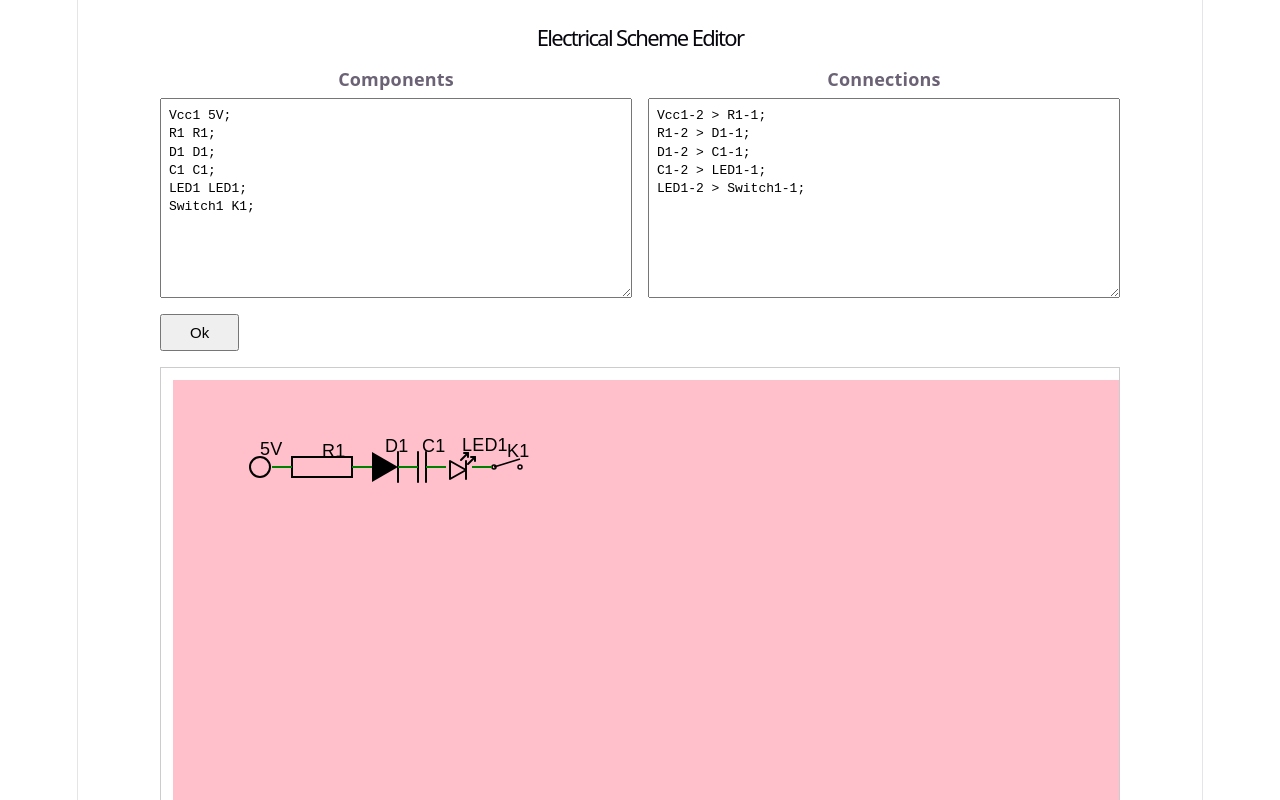
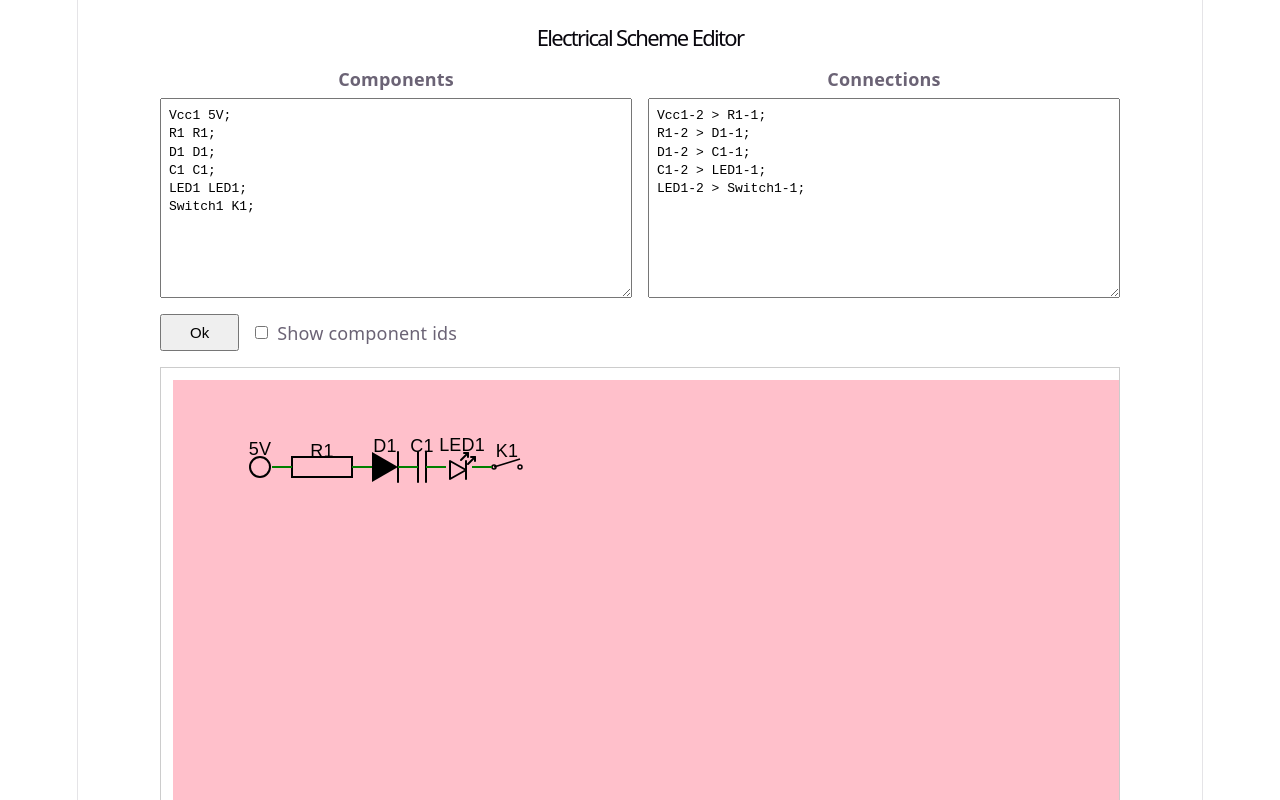
Before and after one commit to universalius/CodeElectricSchema, a React (Vite) app: page / in a window 1280 px wide. Shown: the top 800 px of the page. Built offline with nearby package versions, Linux system fonts and the light colour scheme.

Commit message:
fixed issue with text alligment, added hide labels checkbox for better user experiense

```diff
--- a/src/App.css
+++ b/src/App.css
@@ -220,10 +220,24 @@
 }
 
 .editor button {
-  align-self: flex-start;
   padding: 8px 28px;
   font-size: 15px;
   cursor: pointer;
+}
+
+.editor-actions {
+  display: flex;
+  align-items: center;
+  gap: 12px;
+  align-self: flex-start;
+}
+
+.editor-checkbox {
+  display: flex;
+  align-items: center;
+  gap: 6px;
+  cursor: pointer;
+  font-weight: 500;
 }
 
 .editor-error {
--- a/src/App.tsx
+++ b/src/App.tsx
@@ -26,9 +26,17 @@ const INITIAL_CONNECTIONS = [
   "LED1-2 > Switch1-1;",
 ].join("\n");
 
-function buildSvgMarkup(componentsText: string, connectionsText: string): string {
-  const { components, connections } = parseCode(componentsText, connectionsText);
-  return buildSchemeSvg(components, connections).outerHTML;
+function buildSvgMarkup(
+  componentsText: string,
+  connectionsText: string,
+  showCompIdInsteadLabel: boolean,
+): string {
+  const { components, connections } = parseCode(
+    componentsText,
+    connectionsText,
+  );
+  return buildSchemeSvg(components, connections, { showCompIdInsteadLabel })
+    .outerHTML;
 }
 
 function App() {
@@ -40,10 +48,18 @@ function App() {
   );
   const [svgMarkup, setSvgMarkup] = useState<string>("");
   const [error, setError] = useState<string | null>(null);
+  const [showCompIdInsteadLabel, setshowCompIdInsteadLabel] =
+    useState<boolean>(false);
 
-  const renderScheme = (components: string, connections: string) => {
+  const renderScheme = (
+    components: string,
+    connections: string,
+    showCompIdInsteadLabel: boolean,
+  ) => {
     try {
-      setSvgMarkup(buildSvgMarkup(components, connections));
+      setSvgMarkup(
+        buildSvgMarkup(components, connections, showCompIdInsteadLabel),
+      );
       setError(null);
     } catch (e) {
       setSvgMarkup("");
@@ -53,14 +69,19 @@ function App() {
 
   // Render once on mount (from localStorage if present, otherwise the example).
   useEffect(() => {
-    renderScheme(componentsText, connectionsText);
+    renderScheme(componentsText, connectionsText, showCompIdInsteadLabel);
     // eslint-disable-next-line react-hooks/exhaustive-deps
   }, []);
 
   const handleOk = () => {
     saveStored(COMPONENTS_STORAGE_KEY, componentsText);
     saveStored(CONNECTIONS_STORAGE_KEY, connectionsText);
-    renderScheme(componentsText, connectionsText);
+    renderScheme(componentsText, connectionsText, showCompIdInsteadLabel);
+  };
+
+  const handleshowCompIdInsteadLabelChange = (checked: boolean) => {
+    setshowCompIdInsteadLabel(checked);
+    renderScheme(componentsText, connectionsText, checked);
   };
 
   return (
@@ -89,16 +110,26 @@ function App() {
         </label>
       </div>
 
-      <button type="button" onClick={handleOk}>
-        Ok
-      </button>
+      <div className="editor-actions">
+        <button type="button" onClick={handleOk}>
+          Ok
+        </button>
+
+        <label className="editor-checkbox">
+          <input
+            type="checkbox"
+            checked={showCompIdInsteadLabel}
+            onChange={(e) =>
+              handleshowCompIdInsteadLabelChange(e.target.checked)
+            }
+          />
+          Show component ids
+        </label>
+      </div>
 
       {error && <p className="editor-error">{error}</p>}
 
-      <div
-        className="scheme"
-        dangerouslySetInnerHTML={{ __html: svgMarkup }}
-      />
+      <div className="scheme" dangerouslySetInnerHTML={{ __html: svgMarkup }} />
     </div>
   );
 }
--- a/src/helpers/buildScheme.ts
+++ b/src/helpers/buildScheme.ts
@@ -10,9 +10,11 @@ import { createSvgContainer } from "./svgContainerFactory";
 export const buildScheme = ({
   components,
   connections,
+  showCompIdInsteadLabel = false,
 }: {
   components: ElecComponentDefinition[];
   connections: Connection[];
+  showCompIdInsteadLabel?: boolean;
 }): {
   svgComponents: Array<BaseSvgComponent>;
   linesCoords: Array<Point[]>;
@@ -45,10 +47,10 @@ export const buildScheme = ({
 
     const fromComponent =
       svgComponents.find((c) => c.component.id === from.componentId) ||
-      createSvgContainer(fromCompDefinition);
+      createSvgContainer(fromCompDefinition, showCompIdInsteadLabel);
     const toComponent =
       svgComponents.find((c) => c.component.id === to.componentId) ||
-      createSvgContainer(toCompDefinition);
+      createSvgContainer(toCompDefinition, showCompIdInsteadLabel);
 
     // if (index === 0) {
     //   svgComponents.push(fromComponent);
@@ -96,10 +98,12 @@ export const buildScheme = ({
 export const buildSchemeSvg = (
   components: ElecComponentDefinition[],
   connections: Connection[],
+  options: { showCompIdInsteadLabel?: boolean } = {},
 ): SVGSVGElement => {
   const { svgComponents, linesCoords } = buildScheme({
     components,
     connections,
+    showCompIdInsteadLabel: options.showCompIdInsteadLabel,
   });
   const svgElement = document.createElementNS(SVG_NS, "svg");
   svgElement.setAttribute("width", "1000");
--- a/src/helpers/svgContainerFactory.ts
+++ b/src/helpers/svgContainerFactory.ts
@@ -13,25 +13,37 @@ import { TerminalSvgContainer } from "../types/TerminalSvgContainer";
 
 export const createSvgContainer = (
   component: ElecComponentDefinition,
+  showCompIdInsteadLabel = false,
 ): BaseSvgComponent => {
+  let container: BaseSvgComponent;
+
   switch (component.type) {
     case ComponentType.Vcc:
-      return new TerminalSvgContainer(component);
     case ComponentType.Gnd:
-      return new TerminalSvgContainer(component);
+      container = new TerminalSvgContainer(component);
+      break;
     case ComponentType.D:
-      return new DiodeSvgContainer(component);
+      container = new DiodeSvgContainer(component);
+      break;
     case ComponentType.R:
-      return new ResistorSvgContainer(component);
+      container = new ResistorSvgContainer(component);
+      break;
     case ComponentType.C:
-      return new CapacitorSvgContainer(component);
+      container = new CapacitorSvgContainer(component);
+      break;
     case ComponentType.LED:
-      return new LedSvgContainer(component);
+      container = new LedSvgContainer(component);
+      break;
     case ComponentType.Switch:
-      return new SwitchSvgContainer(component);
+      container = new SwitchSvgContainer(component);
+      break;
     case ComponentType.Dot:
-      return new DotSvgContainer(component);
+      container = new DotSvgContainer(component);
+      break;
     default:
       throw new Error(`Unsupported component type: ${component.type}`);
   }
+
+  container.showCompIdInsteadLabel = showCompIdInsteadLabel;
+  return container;
 };
--- a/src/types/BaseSvgContainer.ts
+++ b/src/types/BaseSvgContainer.ts
@@ -4,7 +4,11 @@ import {
   getTranslate,
   getLabelCoords,
 } from "../helpers/componentPositionHelpers";
-import type { ElecComponentDefinition, Point } from "./ElecComponentDefinition";
+import {
+  LabelPosition,
+  type ElecComponentDefinition,
+  type Point,
+} from "./ElecComponentDefinition";
 
 export const SVG_NS = "http://www.w3.org/2000/svg" as const;
 
@@ -15,6 +19,7 @@ export class BaseSvgComponent {
   rotationAngle: number;
   component: ElecComponentDefinition;
   currentPosition: Point;
+  showCompIdInsteadLabel = false;
   private _baseSvg: SVGGElement | null = null;
 
   constructor(svgString: string, component: ElecComponentDefinition) {
@@ -56,15 +61,23 @@ export class BaseSvgComponent {
 
     const group = document.createElementNS(SVG_NS, "g");
 
-    const label = this.component?.label;
+    const label = this.component.label;
     if (label?.name) {
       const text = document.createElementNS(SVG_NS, "text");
       text.setAttribute("x", String(labelCoords.x));
       text.setAttribute("y", String(labelCoords.y));
+      if (
+        !label.position ||
+        [LabelPosition.Top, LabelPosition.Bottom].includes(label.position)
+      ) {
+        text.setAttribute("text-anchor", "middle");
+      }
       if (labelCoords.direction) {
         text.setAttribute("direction", labelCoords.direction);
       }
-      text.textContent = label.name;
+      text.textContent = this.showCompIdInsteadLabel
+        ? this.component.id
+        : label.name;
       group.appendChild(text);
     }
 
```
Also changed, not shown: src/components/createBaseSvgElecComponent.ts (deleted, +0 -57 lines).
